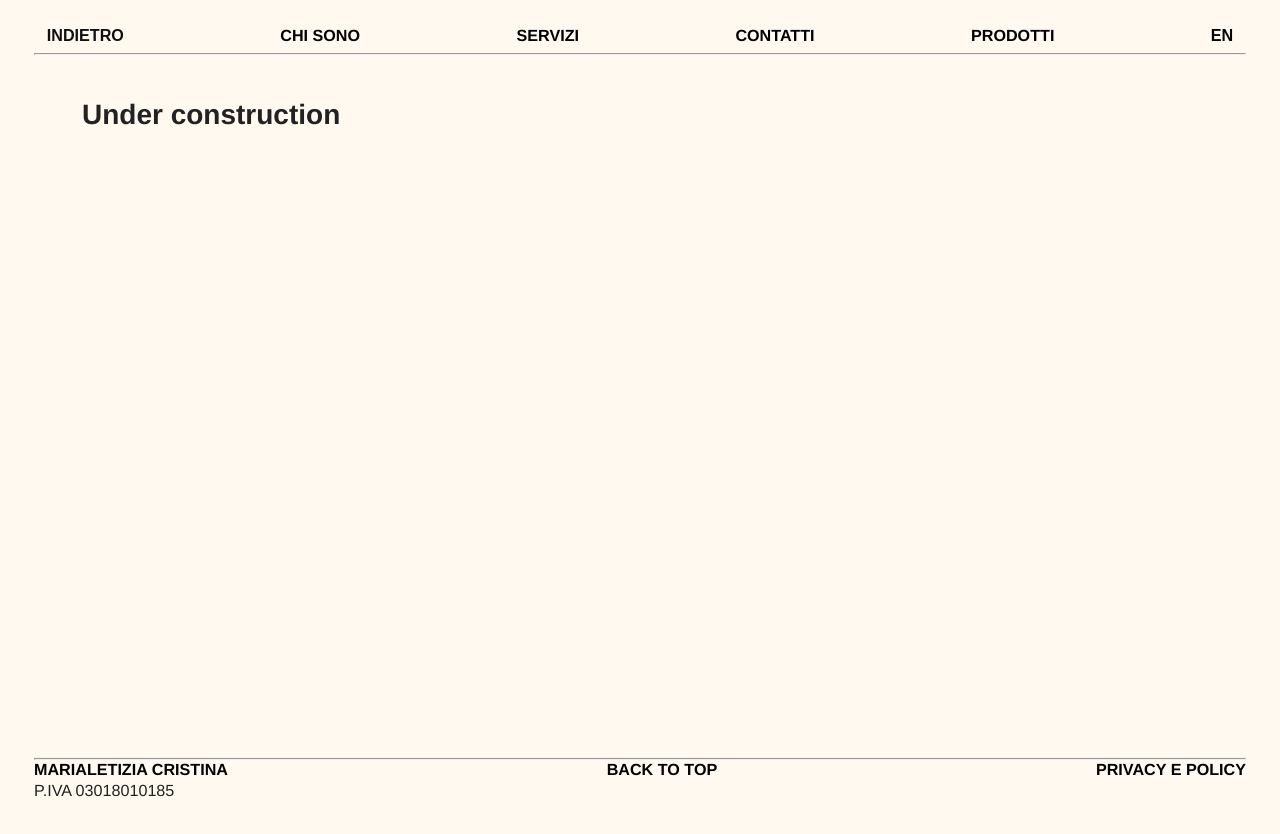
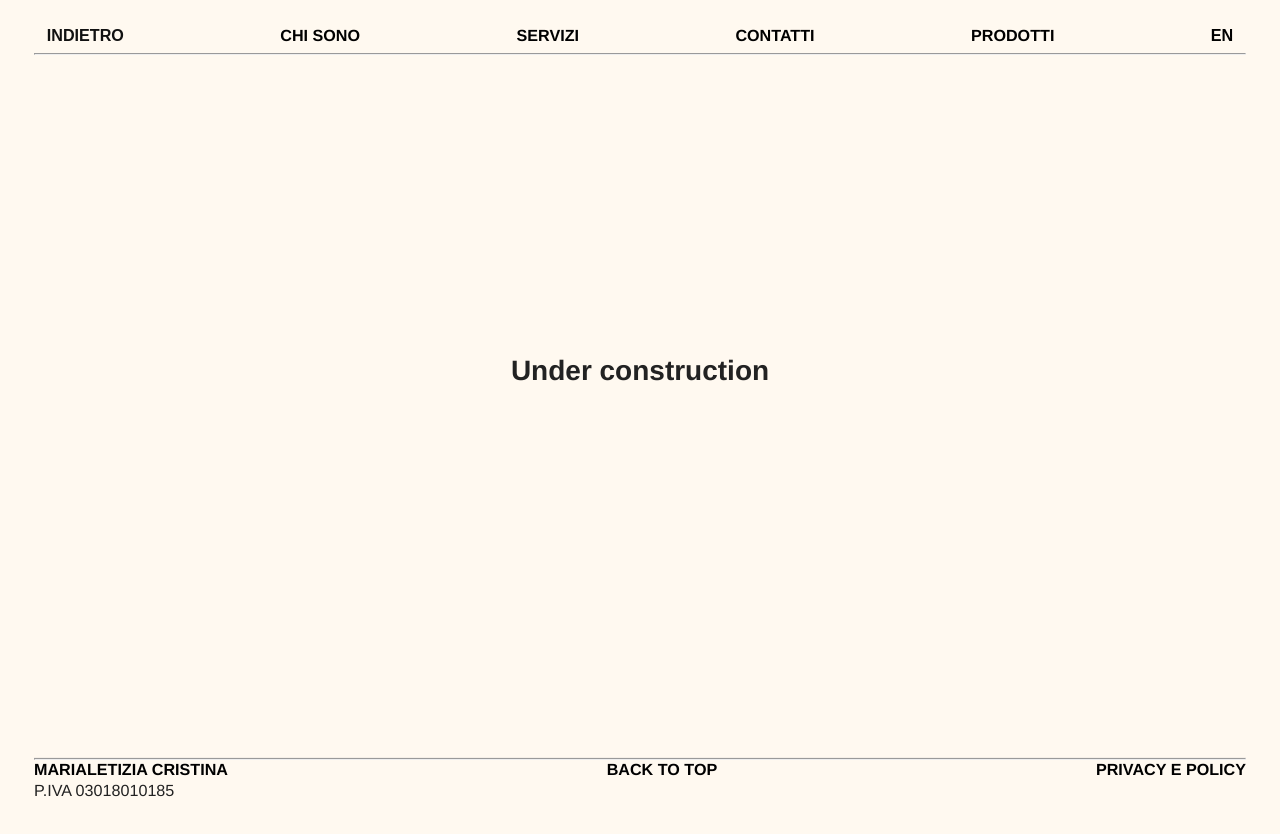
Before and after one commit to marialetizia-cristina/marialetizia-cristina, a React (Vite) app: page /products in a window 1280 px wide. Built offline with nearby package versions, Linux system fonts and the light colour scheme.

Commit message:
style: adjust Products component layout for improved centering and height

```diff
--- a/src/pages/Products.tsx
+++ b/src/pages/Products.tsx
@@ -97,7 +97,7 @@ const Products = () => {
 
   return (
     <div style={{
-      padding: 48, textAlign: 'center', fontSize: 28, color: '#222', fontWeight: 700, width: "100%", display: 'flex', alignItems: 'center'
+      padding: 48, textAlign: 'center', fontSize: 28, color: '#222', fontWeight: 700, width: "100%", display: 'flex', alignItems: 'center', height: '80vh', justifyContent: 'center'
     }}>
       Under construction
     </div >
```
